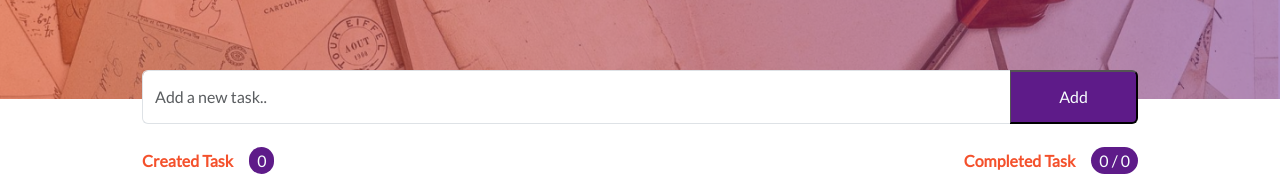
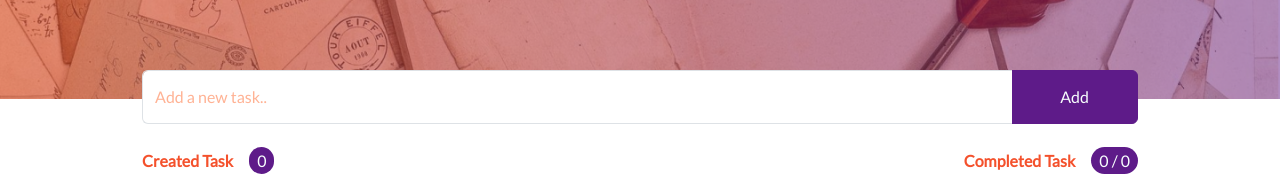
Before and after one commit to Naeiri/TO-DO-APP-LEXMEET, a React (Vite) app: page / in a window 1280 px wide. Shown: the part 149-325 px from the top of the page. Built offline with nearby package versions, Linux system fonts and the light colour scheme.

Commit message:
Update Header.css

```diff
--- a/src/components/header/Header.css
+++ b/src/components/header/Header.css
@@ -14,6 +14,16 @@ header {
     font-family: "Roboto Slab", sans-serif;
 }
 
+.form-control:focus {
+    border-color: #ced4da !important;
+    box-shadow: none !important;
+}
+
+.form-control::placeholder {
+    color: #FF7F4D !important;
+    opacity: 0.6 !important;
+}
+
 .create-cmd {
     position: relative;
     height: 54px;
@@ -25,9 +35,11 @@ header {
 .create-cmd button {
     background-color: #5E1B89;
     color: #F8FFFE;
+    border: 1px solid #5E1B89;
 }
 
 .create-cmd button:hover {
     background-color: #9D71BC;
     color: #F8FFFE;
+    border: 1px solid #9D71BC;
 }
```
